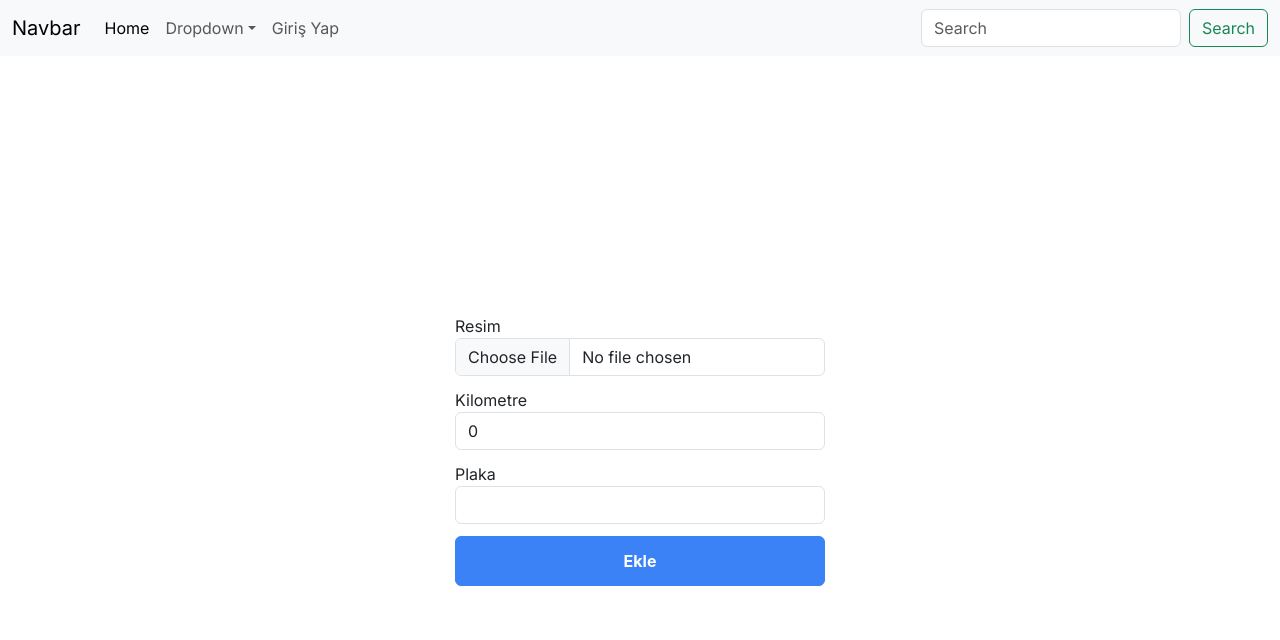
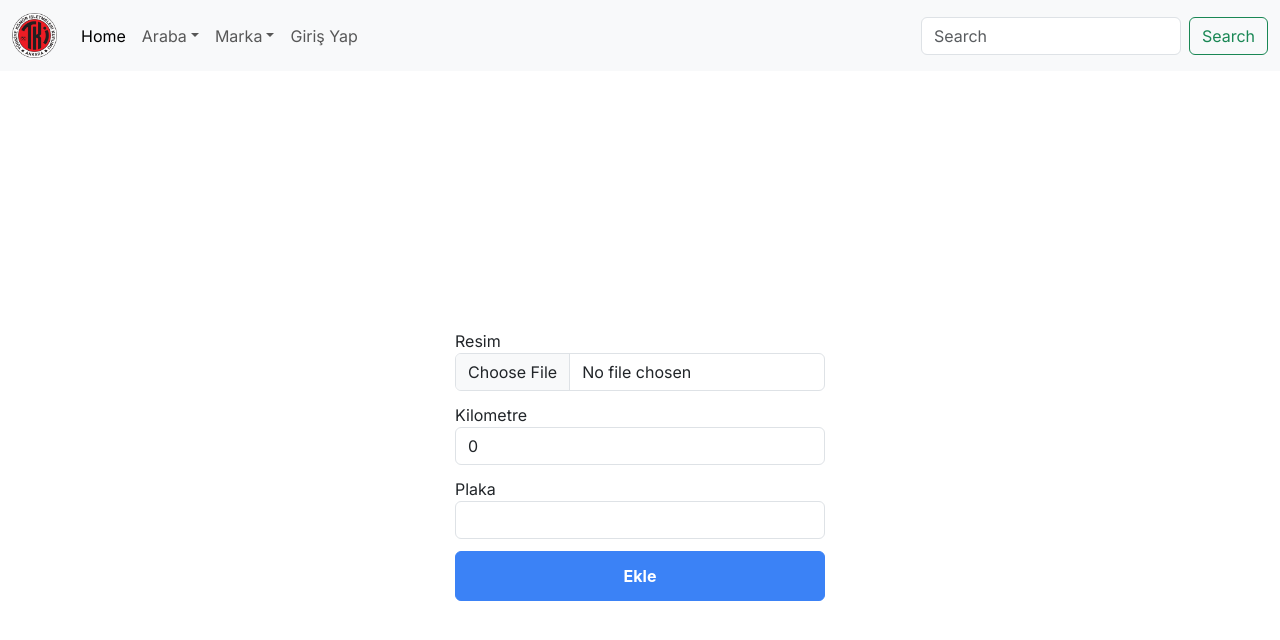
Before and after one commit to halitkalayci/tki-react, a Next.js app: page /create-car in a window 1280 px wide. Shown: the top 640 px of the page. Built offline with nearby package versions, Linux system fonts and the light colour scheme.

Commit message:
workshop çözümü

```diff
--- a/app/components/navbar/Navbar.jsx
+++ b/app/components/navbar/Navbar.jsx
@@ -4,6 +4,7 @@ import {AuthContext} from "@/app/contexts/AuthContext";
 import Link from "next/link";
 import {useRouter} from "next/navigation";
 import React, {useContext, useEffect, useState} from "react";
+import './navbar.css'
 
 function Navbar() {
 	const [userInformation, setUserInformation] = useState({});
@@ -11,17 +12,28 @@ function Navbar() {
 	const authContext = useContext(AuthContext);
 	const navigate = useRouter();
 	const [showDropdown, setShowDropdown] = useState(false)
+	const [dropdowns, setDropdowns] = useState({cars:false, brands:false})
 	useEffect(() => {
 		setUserInformation(authContext.getDecodedToken());
 		setAuthenticated(authContext.isAuthenticated);
 	}, [authContext]);
 
+	const toggleDropdown = (key) => {
+		let newDropdown = {...dropdowns};
+		newDropdown[key] = !dropdowns[key]
+		setDropdowns(newDropdown);
+	}
+
+	useEffect(() => {
+		console.log(dropdowns);
+	}, [dropdowns])
+
 	return (
 		<nav className="navbar navbar-expand-lg bg-body-tertiary">
 			<div className="container-fluid">
-				<a className="navbar-brand" href="#">
-					Navbar
-				</a>
+				<Link className="navbar-brand" href="/">
+					<img src="images/logo.png" className="navbar-logo w-100"/>
+				</Link>
 				<button
 					className="navbar-toggler"
 					type="button"
@@ -51,30 +63,47 @@ function Navbar() {
 							<a
 								className="nav-link dropdown-toggle"
 								href="#"
-								onClick={() => setShowDropdown(!showDropdown)}
+								onClick={() => toggleDropdown("cars")}
 								role="button"
 								data-bs-toggle="dropdown"
 								aria-expanded="false"
 							>
-								Dropdown
+								Araba
 							</a>
-							<ul className={"dropdown-menu " +( showDropdown ? 'show':'')}>
+							<ul className={"dropdown-menu " +( dropdowns.cars ? 'show':'')}>
+								{authContext.isAuthorized(["Cars.Add","Admin"]) && <li>
+									<a className="dropdown-item" href="#">
+										Araba Ekle
+									</a>
+								</li>}
+								{authContext.isAuthorized(["Cars.Get","Admin"]) && <li>
+									<a className="dropdown-item" href="#">
+										Liste
+									</a>
+								</li>}
+							</ul>
+						</li>
+
+						<li className="nav-item dropdown">
+							<a
+								className="nav-link dropdown-toggle"
+								href="#"
+								onClick={() => toggleDropdown("brands")}
+								role="button"
+								data-bs-toggle="dropdown"
+								aria-expanded="false"
+							>
+								Marka
+							</a>
+							<ul className={"dropdown-menu " +( dropdowns.brands ? 'show':'')}>
 								<li>
 									<a className="dropdown-item" href="#">
-										Action
+										Marka Ekle
 									</a>
 								</li>
 								<li>
 									<a className="dropdown-item" href="#">
-										Another action
-									</a>
-								</li>
-								<li>
-									<hr className="dropdown-divider" />
-								</li>
-								<li>
-									<a className="dropdown-item" href="#">
-										Something else here
+										Liste
 									</a>
 								</li>
 							</ul>
--- /dev/null
+++ b/app/components/navbar/navbar.css
@@ -0,0 +1,3 @@
+.navbar-logo{
+    max-width:45px;
+}
```
Also changed, not shown: public/images/logo.png (renamed from public/logo.png).
